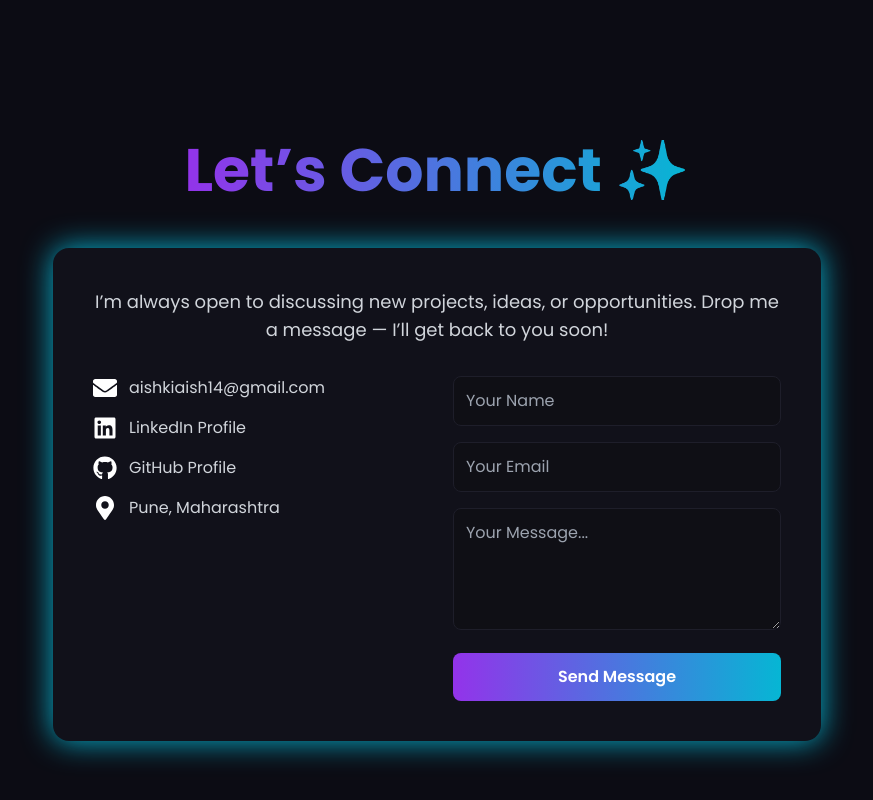
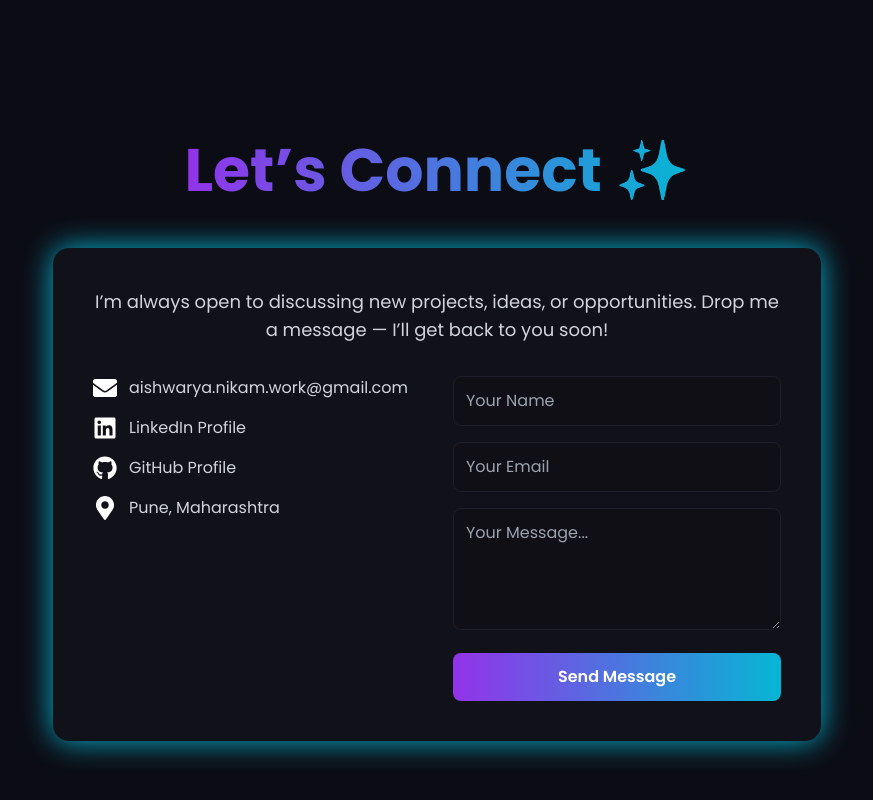
Before and after one commit to nikamaish/AishNik_Portfolio, a React (Vite) app: page / in a window 1280 px wide. Shown: the part 6845-7645 px from the top of the page, without its empty margins (203-1076 px from the left). Built offline with nearby package versions, Linux system fonts and the light colour scheme.

Commit message:
:speech_balloon: new email id added

```diff
--- a/src/components/Contact.jsx
+++ b/src/components/Contact.jsx
@@ -34,7 +34,7 @@ const Contact = () => {
               <a
                 href="mailto:aishwaryanikam13@gmail.com"
               >
-                aishkiaish14@gmail.com
+                aishwarya.nikam.work@gmail.com
               </a>
             </div>
 
```
